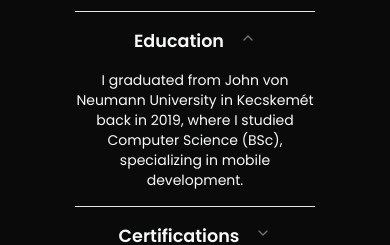
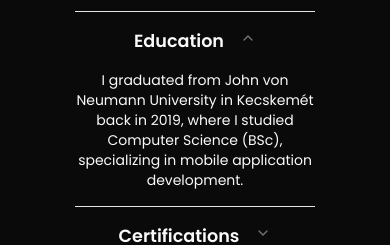
Before and after one commit to Molnar-Zoltan/portfolio, a Next.js app: page / in a window 390 px wide. Both pictures are taken after a click on the button "Education". Shown: the part 1189-1434 px from the top of the page. Built offline with nearby package versions, Linux system fonts and the light colour scheme.

Commit message:
Clarify education specialization in About section
Updated the About section to specify 'mobile application development' instead of just 'mobile development' for greater clarity.

```diff
--- a/src/components/sections/About/About.tsx
+++ b/src/components/sections/About/About.tsx
@@ -38,7 +38,7 @@
                     <AccordionTrigger className={accordionTriggerStyle}>Education</AccordionTrigger>
                     <AccordionContent className={accordionContentStyles}>
                         <p>
-                            I graduated from John von Neumann University in Kecskemét back in 2019, where I studied Computer Science (BSc), specializing in mobile development.
+                            I graduated from John von Neumann University in Kecskemét back in 2019, where I studied Computer Science (BSc), specializing in mobile application development.
                         </p>
                     </AccordionContent>
                 </AccordionItem>
```
